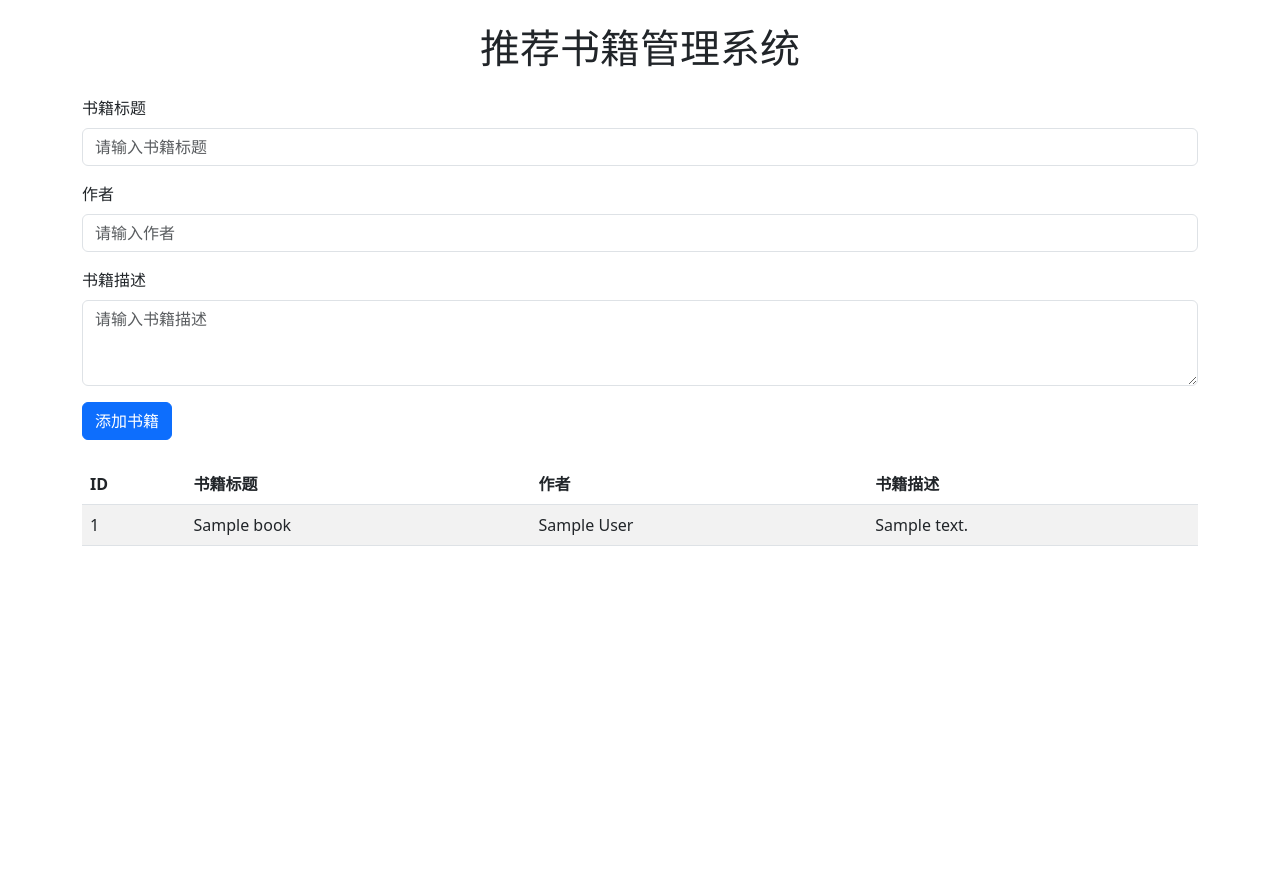
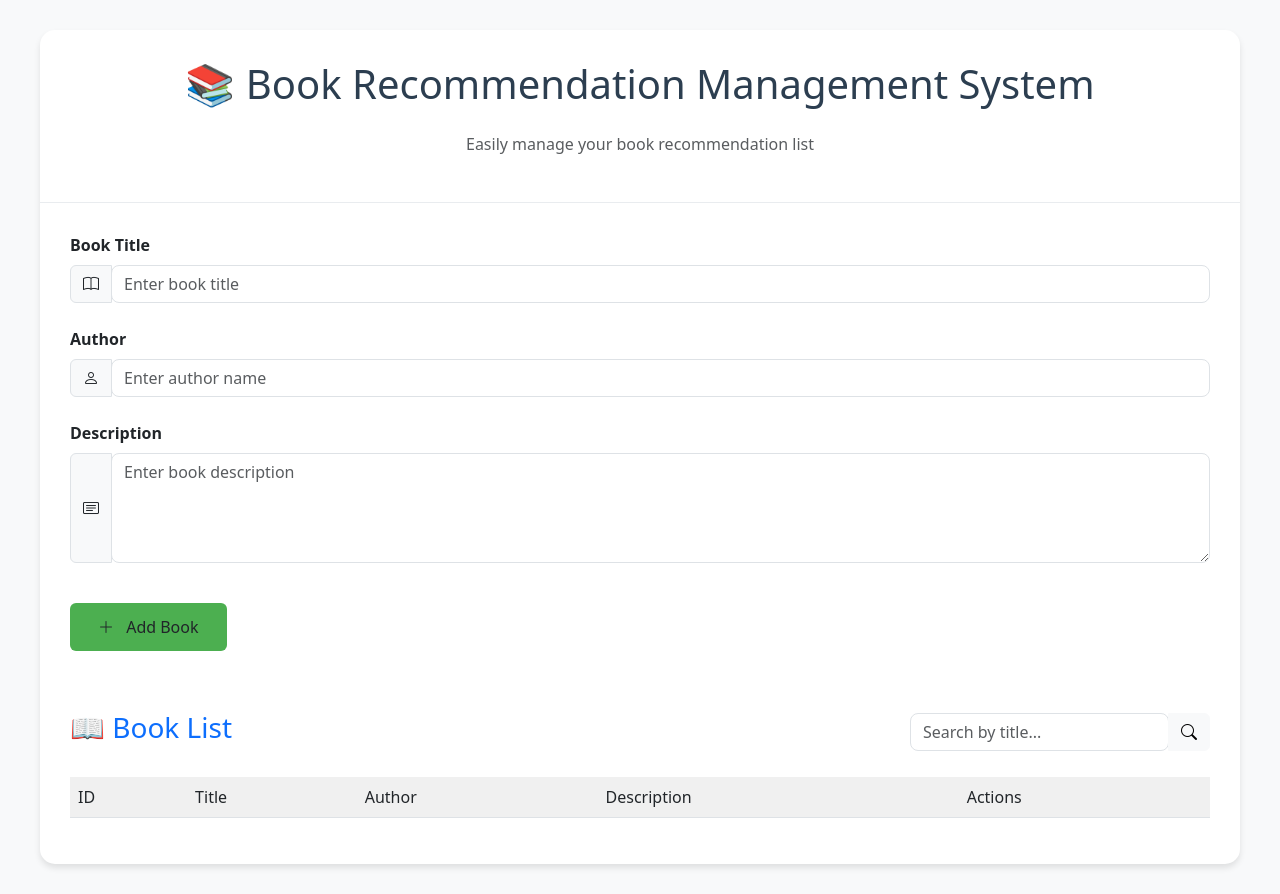
Before and after one commit to Userweiwei/webapp, a Flask app: page / in a window 1280 px wide. Before the commit the page ends 546 px from the top, so only its background shows below. Run offline with Flask 3, Linux system fonts and the light colour scheme; tables that the repository leaves empty hold one stand-in row (values such as "Sample post"); lists and menus that the app fills with data are empty.

Commit message:
Update index.html

```diff
--- a/templates/index.html
+++ b/templates/index.html
@@ -1,98 +1,222 @@
 <!DOCTYPE html>
-<html lang="zh-CN">
-
+<html lang="en">
 <head>
     <meta charset="UTF-8">
     <meta name="viewport" content="width=device-width, initial-scale=1.0">
-    <title>推荐书籍管理系统</title>
+    <title>Book Recommendation Management System</title>
     <link rel="stylesheet" href="https://cdn.jsdelivr.net/npm/bootstrap@5.3.0/dist/css/bootstrap.min.css">
+    <style>
+        /* Custom styles */
+        body {
+            background-color: #f8f9fa;
+        }
+
+        .app-container {
+            max-width: 1200px;
+            margin: 30px auto;
+            background-color: white;
+            border-radius: 15px;
+            box-shadow: 0 4px 6px rgba(0,0,0,0.1);
+        }
+
+        .header-section {
+            padding: 30px;
+            border-bottom: 1px solid #e9ecef;
+        }
+
+        .form-section {
+            padding: 30px;
+        }
+
+        .table-section {
+            padding: 30px;
+        }
+
+        .btn-add-book {
+            background-color: #4CAF50; /* Green button */
+            border: none;
+            padding: 12px 28px;
+            font-size: 16px;
+            transition: background-color 0.3s;
+        }
+
+        .btn-add-book:hover {
+            background-color: #45a049;
+        }
+
+        .book-table th {
+            background-color: #f0f0f0;
+            font-weight: 500;
+        }
+
+        .action-btn {
+            margin-left: 8px;
+            font-size: 0.9em;
+        }
+    </style>
 </head>
+<body>
+    <div class="app-container">
+        <!-- Header -->
+        <div class="header-section text-center">
+            <h1 class="mb-4" style="color: #2c3e50;">📚 Book Recommendation Management System</h1>
+            <p class="text-muted">Easily manage your book recommendation list</p >
+        </div>
 
-<body>
-    <div class="container">
-        <h1 class="text-center my-4">推荐书籍管理系统</h1>
-        <div class="mb-3">
-            <label for="title" class="form-label">书籍标题</label>
-            <input type="text" class="form-control" id="title" placeholder="请输入书籍标题">
+        <!-- Form Section -->
+        <div class="form-section">
+            <form id="bookForm">
+                <div class="mb-4">
+                    <label for="title" class="form-label fw-bold">Book Title</label>
+                    <div class="input-group">
+                        <span class="input-group-text"><i class="bi bi-book"></i></span>
+                        <input type="text" class="form-control rounded-3" id="title" placeholder="Enter book title" required>
                     </div>
-        <div class="mb-3">
-            <label for="author" class="form-label">作者</label>
-            <input type="text" class="form-control" id="author" placeholder="请输入作者">
                 </div>
-        <div class="mb-3">
-            <label for="description" class="form-label">书籍描述</label>
-            <textarea class="form-control" id="description" rows="3" placeholder="请输入书籍描述"></textarea>
+
+                <div class="mb-4">
+                    <label for="author" class="form-label fw-bold">Author</label>
+                    <div class="input-group">
+                        <span class="input-group-text"><i class="bi bi-person"></i></span>
+                        <input type="text" class="form-control rounded-3" id="author" placeholder="Enter author name" required>
                     </div>
-        <button class="btn btn-primary" id="addBookBtn">添加书籍</button>
+                </div>
 
-        <table class="table table-striped mt-4">
+                <div class="mb-4">
+                    <label for="description" class="form-label fw-bold">Description</label>
+                    <div class="input-group">
+                        <span class="input-group-text"><i class="bi bi-card-text"></i></span>
+                        <textarea class="form-control rounded-3" id="description" rows="4" placeholder="Enter book description" required></textarea>
+                    </div>
+                </div>
+
+                <button type="submit" class="btn btn-add-book mt-3">
+                    <i class="bi bi-plus-lg me-2"></i> Add Book
+                </button>
+            </form>
+        </div>
+
+        <!-- Table Section -->
+        <div class="table-section">
+            <div class="d-flex justify-content-between align-items-center mb-4">
+                <h3 class="text-primary">📖 Book List</h3>
+                <div class="input-group" style="max-width: 300px;">
+                    <input type="text" class="form-control rounded-3" id="searchInput" placeholder="Search by title...">
+                    <button class="btn btn-light" type="button" id="searchBtn">
+                        <i class="bi bi-search"></i>
+                    </button>
+                </div>
+            </div>
+
+            <table class="table table-hover book-table">
                 <thead>
                     <tr>
                         <th>ID</th>
-                    <th>书籍标题</th>
-                    <th>作者</th>
-                    <th>书籍描述</th>
+                        <th>Title</th>
+                        <th>Author</th>
+                        <th>Description</th>
+                        <th>Actions</th>
                     </tr>
                 </thead>
                 <tbody id="bookTableBody">
-
                 </tbody>
             </table>
+        </div>
+    </div>
 
+    <!-- Icon Library -->
+    <link rel="stylesheet" href="https://cdn.jsdelivr.net/npm/bootstrap-icons@1.10.5/font/bootstrap-icons.css">
+
+    <!-- Scripts -->
     <script src="https://cdn.jsdelivr.net/npm/bootstrap@5.3.0/dist/js/bootstrap.bundle.min.js"></script>
     <script src="https://code.jquery.com/jquery-3.6.0.min.js"></script>
     <script>
-            $(document).ready(function () {
-                // 加载书籍列表
+        $(document).ready(function() {
+            // Load books
             loadBooks();
 
-                // 添加书籍按钮点击事件
-                $('#addBookBtn').click(function () {
-                    var title = $('#title').val();
-                    var author = $('#author').val();
-                    var description = $('#description').val();
-                    if (title) {
+            // Form submission handler
+            $('#bookForm').submit(function(e) {
+                e.preventDefault();
+                const title = $('#title').val();
+                const author = $('#author').val();
+                const description = $('#description').val();
+
+                if (title && author && description) {
                     $.ajax({
                         type: 'POST',
                         url: '/books',
                         contentType: 'application/json',
-                            data: JSON.stringify({ title: title, author: author, description: description }),
-                            success: function (response) {
+                        data: JSON.stringify({ title, author, description }),
+                        success: function(response) {
+                            showToast('success', 'Book added successfully!');
                             loadBooks();
-                                $('#title').val('');
-                                $('#author').val('');
-                                $('#description').val('');
+                            this.reset(); // Reset form
                         },
-                            error: function (error) {
-                                console.log('添加书籍失败', error);
+                        error: function(error) {
+                            showToast('danger', 'Failed to add book, please try again');
+                            console.error('Error:', error);
                         }
                     });
                 }
             });
 
-                // 加载书籍列表函数
+            // Search function
+            $('#searchInput').on('input', function() {
+                const searchTerm = $(this).val().toLowerCase();
+                $('#bookTableBody tr').each(function() {
+                    const title = $(this).find('td:eq(1)').text().toLowerCase();
+                    $(this).toggle(title.includes(searchTerm));
+                });
+            });
+
+            // Load books list
             function loadBooks() {
                 $.ajax({
                     type: 'GET',
                     url: '/books',
-                        success: function (response) {
-                            $('#bookTableBody').empty();
-                            response.forEach(function (book) {
-                                var row = $('<tr>');
-                                row.append($('<td>').text(book.id));
+                    success: function(response) {
+                        const tbody = $('#bookTableBody');
+                        tbody.empty();
+
+                        response.forEach((book, index) => {
+                            const row = $('<tr>');
+                            row.append($('<td>').text(index + 1)); // Temporary ID, use database ID in real scenario
                             row.append($('<td>').text(book.title));
                             row.append($('<td>').text(book.author));
                             row.append($('<td>').text(book.description));
-                                $('#bookTableBody').append(row);
+
+                            // Actions column (edit/delete buttons)
+                            const actions = $('<td>');
+                            actions.html(`
+                                <button class="btn btn-sm btn-primary action-btn" title="Edit">
+                                    <i class="bi bi-pencil"></i>
+                                </button>
+                                <button class="btn btn-sm btn-danger action-btn" title="Delete">
+                                    <i class="bi bi-trash"></i>
+                                </button>
+                            `);
+                            row.append(actions);
+
+                            tbody.append(row);
                         });
                     },
-                        error: function (error) {
-                            console.log('获取书籍列表失败', error);
+                    error: function(error) {
+                        showToast('danger', 'Failed to load books list');
+                        console.error('Error:', error);
                     }
                 });
+            }
+
+            // Toast notification
+            function showToast(type, message) {
+                const toastDiv = $('<div>').attr('role', 'alert').addClass(`toast alert alert-${type} alert-dismissible fade show`).html(`
+                    ${message}
+                    <button type="button" class="btn-close" data-bs-dismiss="alert" aria-label="Close"></button>
+                });
+                toastDiv.appendTo('body').fadeIn().delay(3000).fadeOut();
             }
         });
     </script>
 </body>
-
 </html>
```
Lines whose indentation alone changed are shown as unchanged.
